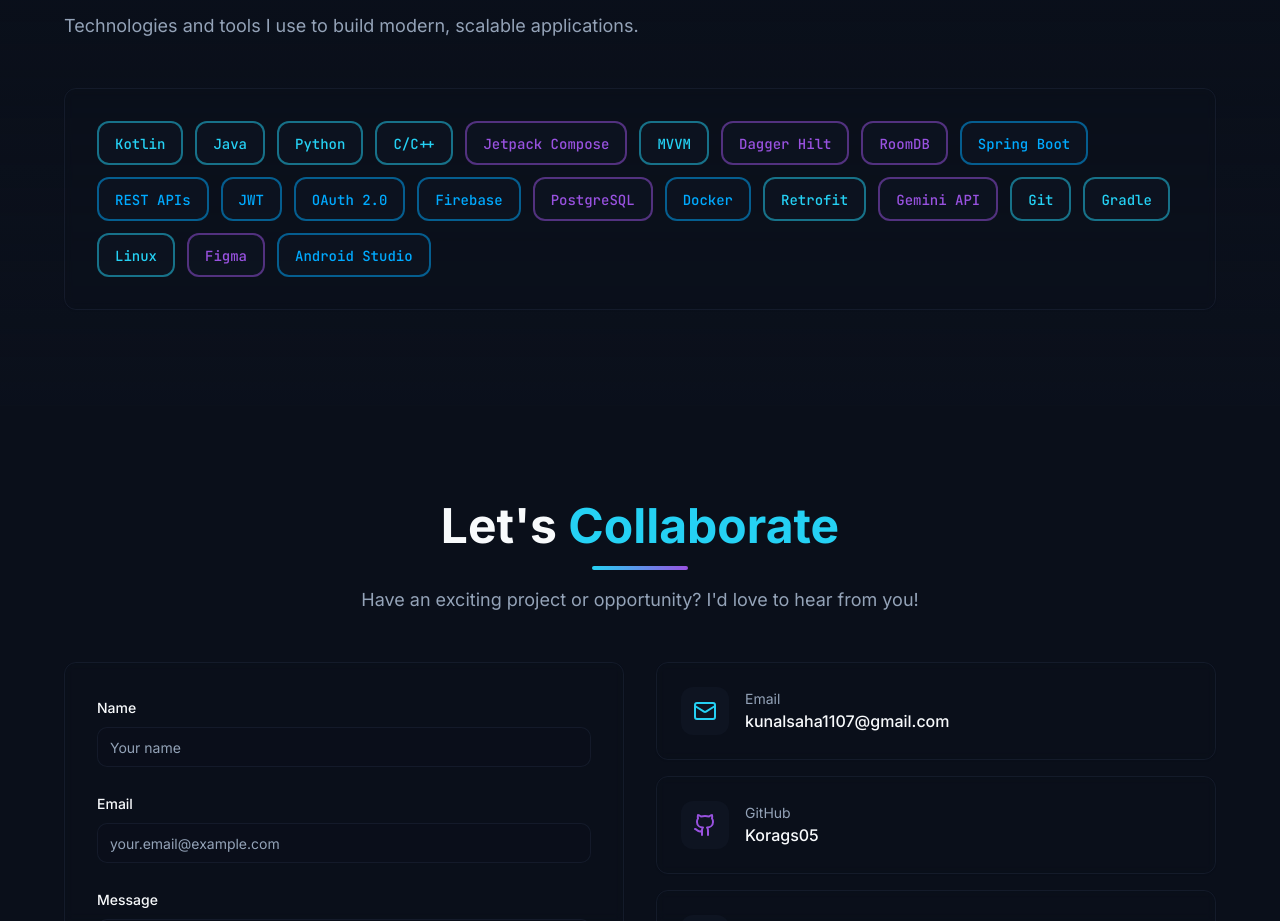
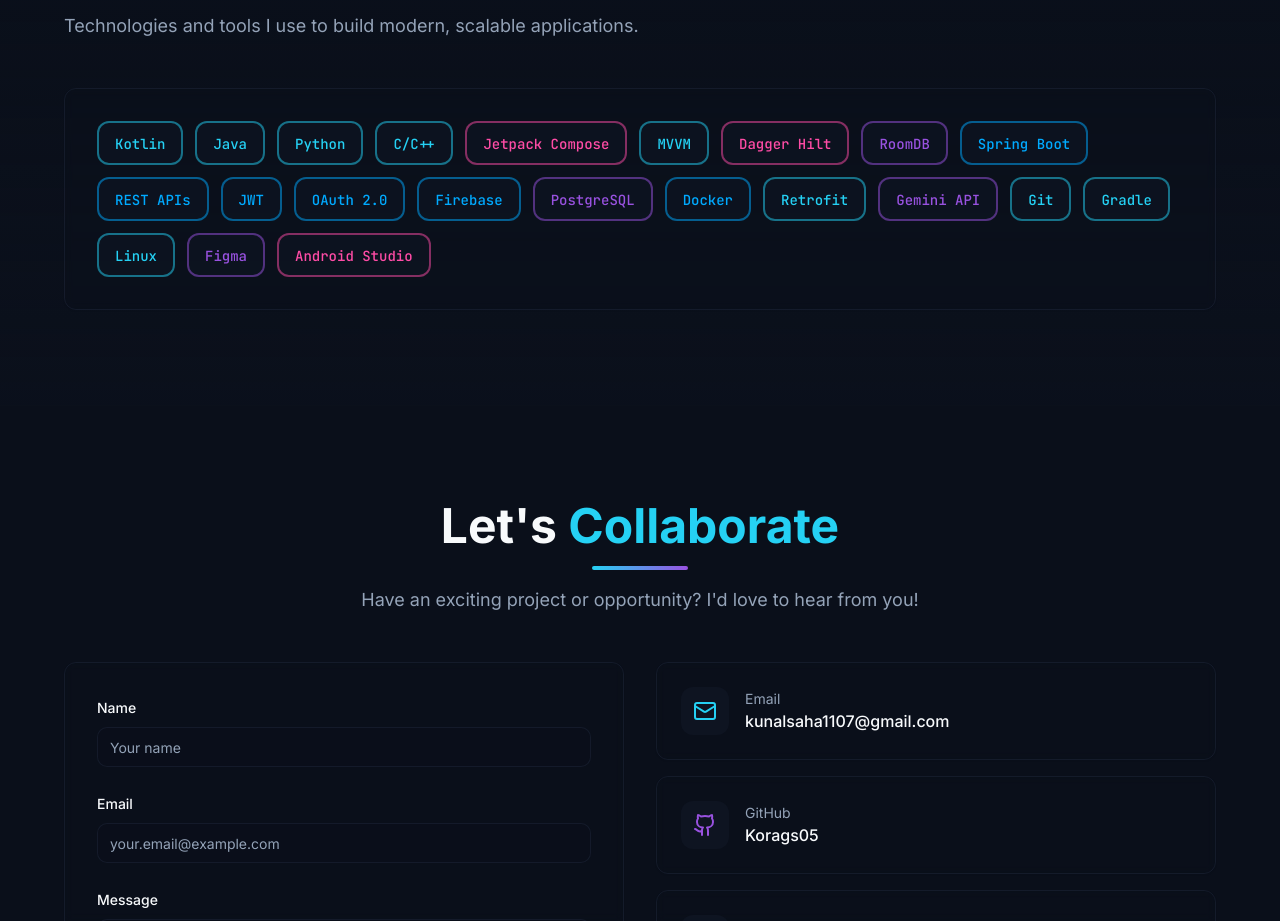
Before and after one commit to Korags05/Kunal-Saha-Portfolio, a React (Vite) app: page / in a window 1280 px wide. Shown: the part 3500-4421 px from the top of the page. Built offline with nearby package versions, Linux system fonts and the light colour scheme; the HTML template or start-up script is replaced by a standard one.

Commit message:
Refactor: Change Android tech stack color

```diff
--- a/src/components/TechStack.tsx
+++ b/src/components/TechStack.tsx
@@ -28,7 +28,7 @@ const TechStack = () => {
 
   const categoryColors: Record<string, string> = {
     Language: "border-primary/50 text-primary",
-    Android: "border-secondary/50 text-secondary",
+    Android: "border-android-pink/50 text-android-pink",
     Backend: "border-accent/50 text-accent",
     Architecture: "border-primary/50 text-primary",
     Database: "border-secondary/50 text-secondary",
@@ -38,7 +38,7 @@ const TechStack = () => {
     DevOps: "border-accent/50 text-accent",
     Tools: "border-primary/50 text-primary",
     Design: "border-secondary/50 text-secondary",
-    IDE: "border-accent/50 text-accent",
+    IDE: "border-android-pink/50 text-android-pink",
     OS: "border-primary/50 text-primary",
   };
 
--- a/src/index.css
+++ b/src/index.css
@@ -33,6 +33,10 @@
     --accent: 200 100% 50%;
     --accent-foreground: 210 40% 98%;
     --accent-glow: 200 100% 60%;
+
+    /* Bright pink for Android */
+    --android-pink: 330 100% 65%;
+    --android-pink-foreground: 210 40% 98%;
 
     --muted: 220 30% 20%;
     --muted-foreground: 215 20% 65%;
--- a/tailwind.config.ts
+++ b/tailwind.config.ts
@@ -46,6 +46,10 @@ export default {
         card: {
           DEFAULT: "hsl(var(--card))",
           foreground: "hsl(var(--card-foreground))",
+        },
+        "android-pink": {
+          DEFAULT: "hsl(var(--android-pink))",
+          foreground: "hsl(var(--android-pink-foreground))",
         },
         sidebar: {
           DEFAULT: "hsl(var(--sidebar-background))",
```
